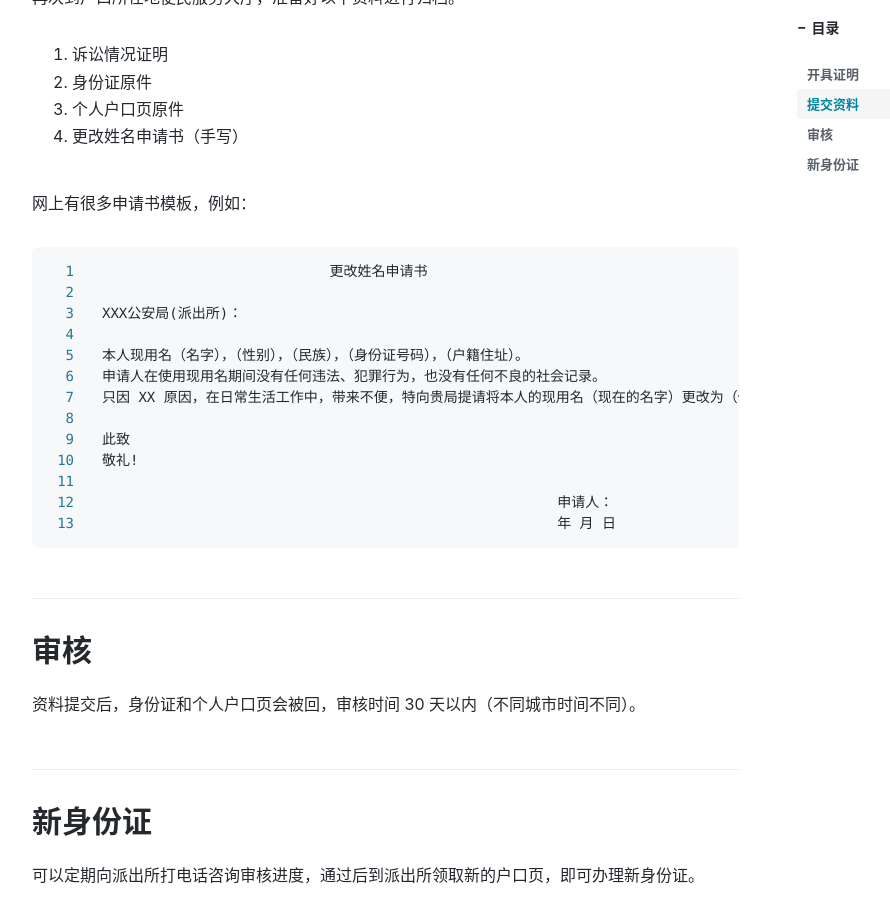
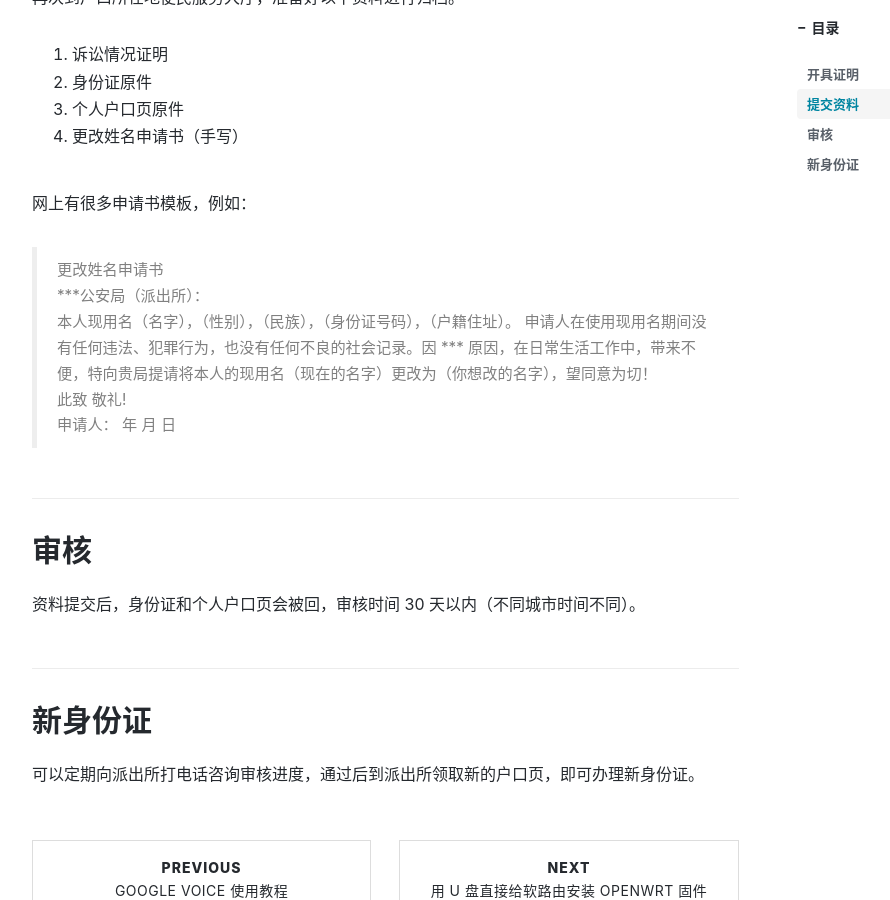
Before and after one commit to ssnhd/ssnhd.github.io, a Jekyll site: the page built from _posts/2022-2-12-name.md, in a window 1280 px wide and 900 px high, scrolled down 2203 px. Shown: the whole window, without its empty margins (233-1123 px from the left). Built offline with Jekyll 4.4.1, drawn with Linux system fonts in a browser that asks for light colours; nearby versions of some CDN libraries; comment, search, counter and statistics services are not loaded.

Commit message:
Update 2022-2-12-name.md

````diff
--- a/_posts/2022-2-12-name.md
+++ b/_posts/2022-2-12-name.md
@@ -36,21 +36,19 @@ tags:
 
 网上有很多申请书模板，例如：
 
-```
-                           更改姓名申请书
+>更改姓名申请书
+>
+>***公安局（派出所）：
+>
+>本人现用名（名字），（性别），（民族），（身份证号码），（户籍住址）。
+>申请人在使用现用名期间没有任何违法、犯罪行为，也没有任何不良的社会记录。因 *** 原因，在日常生活工作中，带来不便，特向贵局提请将本人的现用名（现在的名字）更改为（你想改的名字），望同意为切！
+>
+>此致
+>敬礼!
+>
+>申请人：
+>年 月 日
 
-XXX公安局(派出所)：
-
-本人现用名（名字），（性别），（民族），（身份证号码），（户籍住址）。
-申请人在使用现用名期间没有任何违法、犯罪行为，也没有任何不良的社会记录。
-只因 XX 原因，在日常生活工作中，带来不便，特向贵局提请将本人的现用名（现在的名字）更改为（你想改的名字），望同意为切！
-
-此致
-敬礼!
-
-                                                      申请人：
-                                                      年 月 日
-```
 
 ## 审核
 
````
